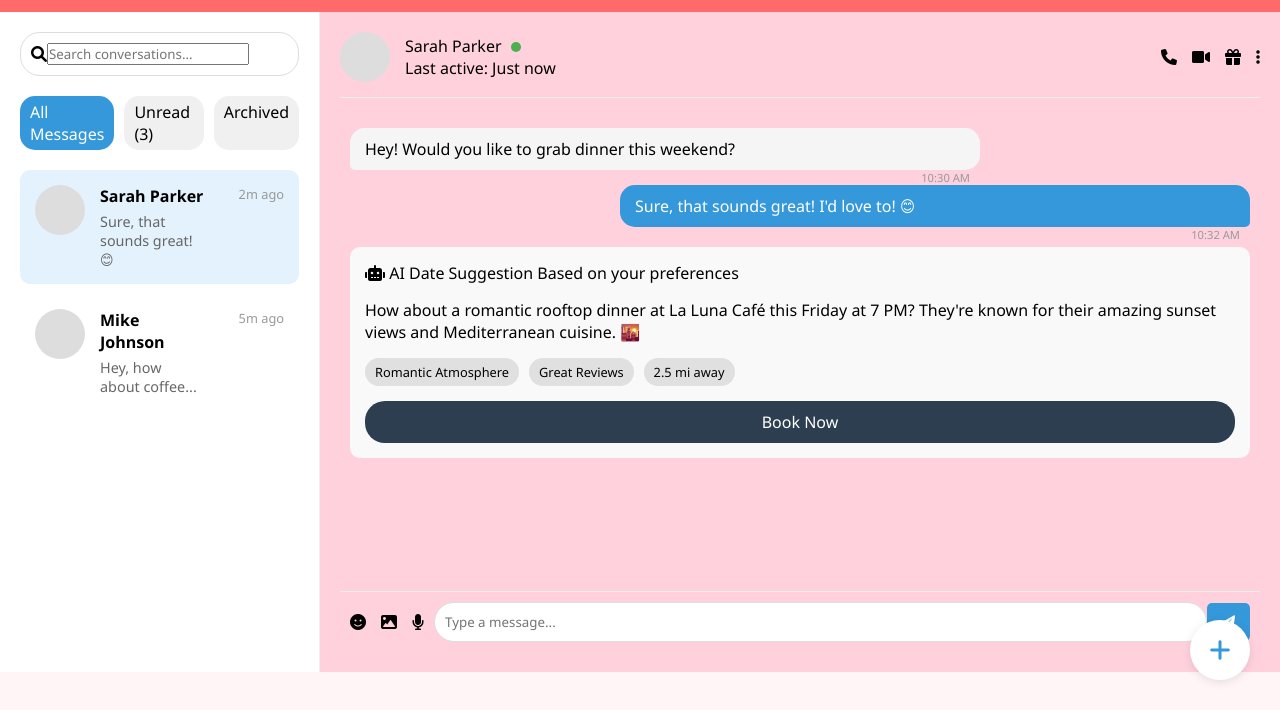
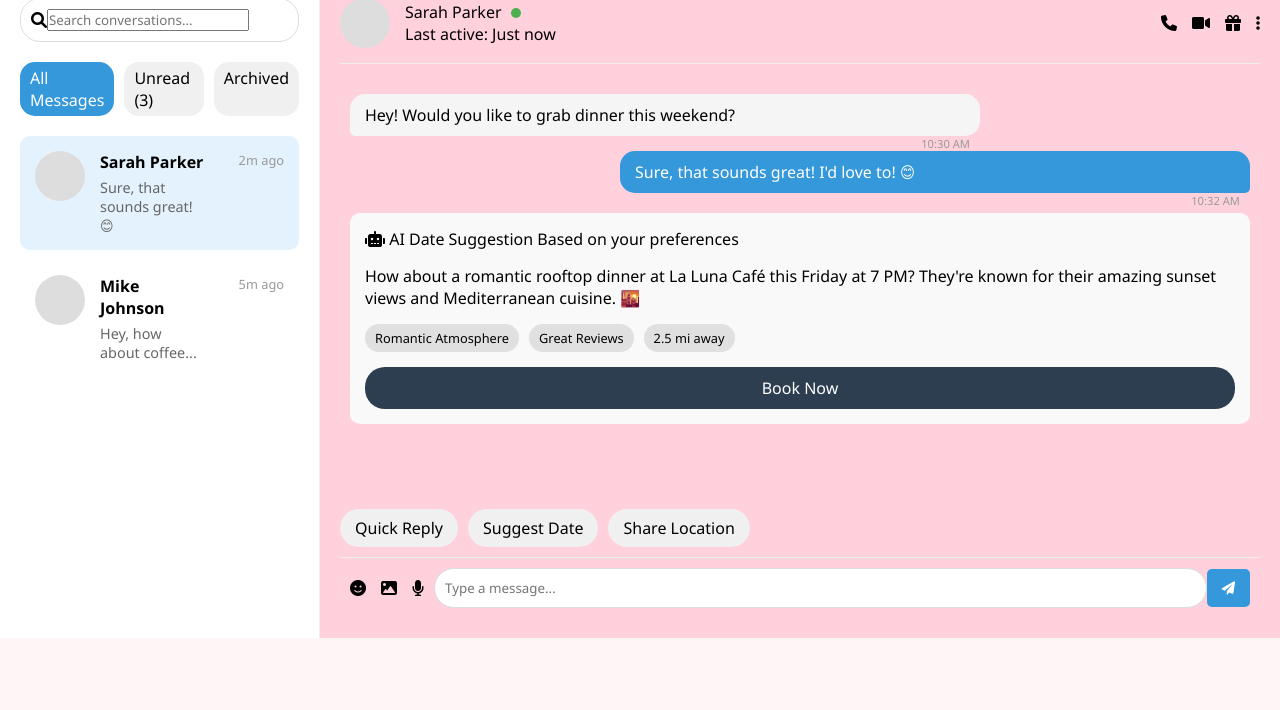
Before and after one commit to SVachhani20/CupidPlan.me, a plain HTML site: page index.html in a window 1280 px wide. Shown: the part 90-800 px from the top of the page. Drawn offline with Linux system fonts and the light colour scheme.

Commit message:
Update index.html

```diff
--- a/index.html
+++ b/index.html
@@ -243,6 +243,24 @@
         }
 
         /* Message Input Styles */
+        .message-options {
+            display: flex;
+            gap: 10px;
+            margin-bottom: 10px;
+        }
+
+        .message-option {
+            padding: 8px 15px;
+            border-radius: 20px;
+            background-color: #f0f0f0;
+            cursor: pointer;
+            transition: background-color 0.2s;
+        }
+
+        .message-option:hover {
+            background-color: #e0e0e0;
+        }
+
         .message-input {
             display: flex;
             align-items: center;
@@ -274,24 +292,7 @@
         }
 
         /* Floating Action Button */
-        .fab {
-            position: fixed;
-            bottom: 30px;
-            right: 30px;
-            background-color: white;
-            width: 60px;
-            height: 60px;
-            border-radius: 50%;
-            display: flex;
-            justify-content: center;
-            align-items: center;
-            box-shadow: 0 2px 10px rgba(0,0,0,0.1);
-        }
-
-        .fab i {
-            color: #3498db;
-            font-size: 24px;
-        }
+        /* Removed the plus sign button */
     </style>
 </head>
 <body>
@@ -308,7 +309,6 @@
         <div class="user-controls">
             <i class="fas fa-bell"></i>
             <i class="fas fa-cog"></i>
-            <div class="avatar"></div>
         </div>
     </header>
 
@@ -391,6 +391,12 @@
             </div>
         </div>
 
+        <div class="message-options">
+            <div class="message-option">Quick Reply</div>
+            <div class="message-option">Suggest Date</div>
+            <div class="message-option">Share Location</div>
+        </div>
+
         <div class="message-input">
             <div class="input-options">
                 <i class="fas fa-smile"></i>
@@ -403,11 +409,6 @@
             </button>
         </div>
     </main>
-
-    <!-- Floating Action Button -->
-    <div class="fab">
-        <i class="fas fa-plus"></i>
-    </div>
 
     <script>
         // JavaScript functionality
@@ -454,6 +455,14 @@
             suggestButton.addEventListener('click', function() {
                 alert('AI date suggestion generated based on user preferences!');
             });
+
+            // Add click handlers for message options
+            const messageOptions = document.querySelectorAll('.message-option');
+            messageOptions.forEach(option => {
+                option.addEventListener('click', function() {
+                    alert(`Clicked ${this.textContent}`);
+                });
+            });
         });
     </script>
 </body>
```
